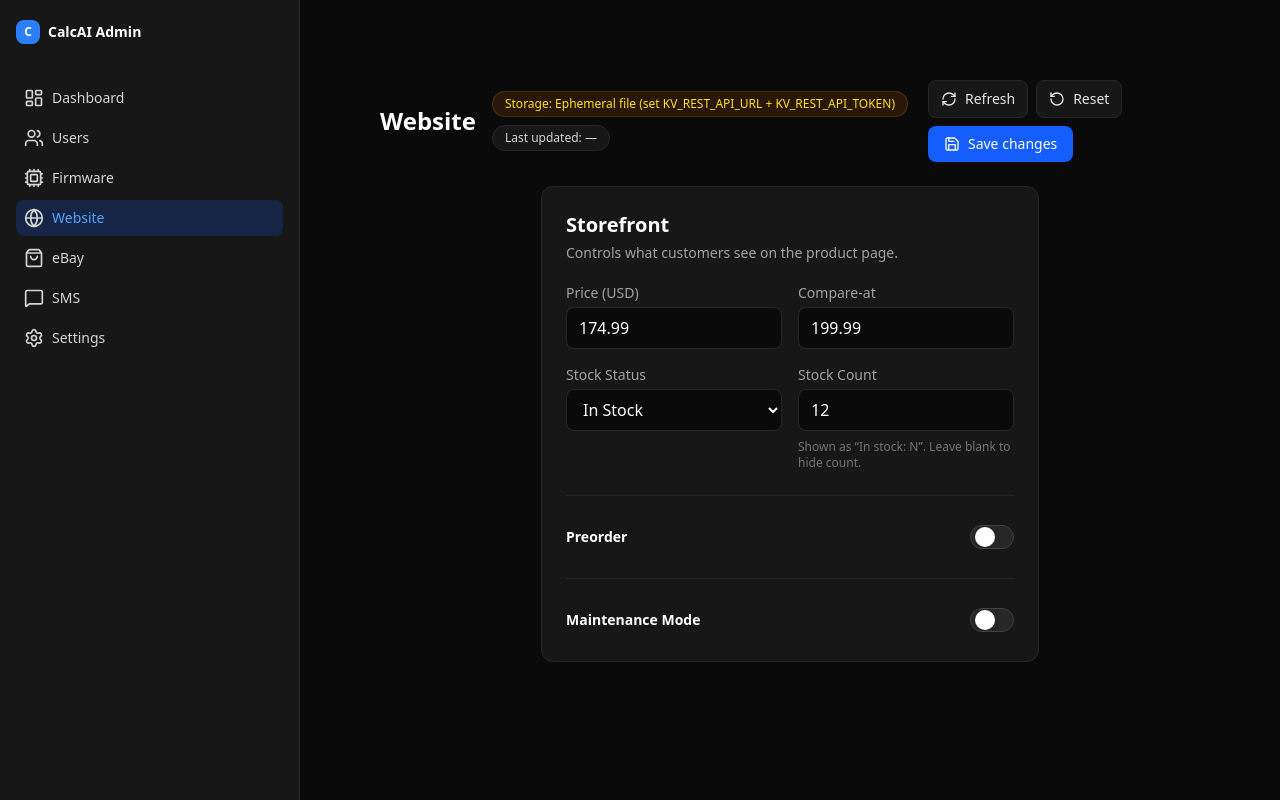
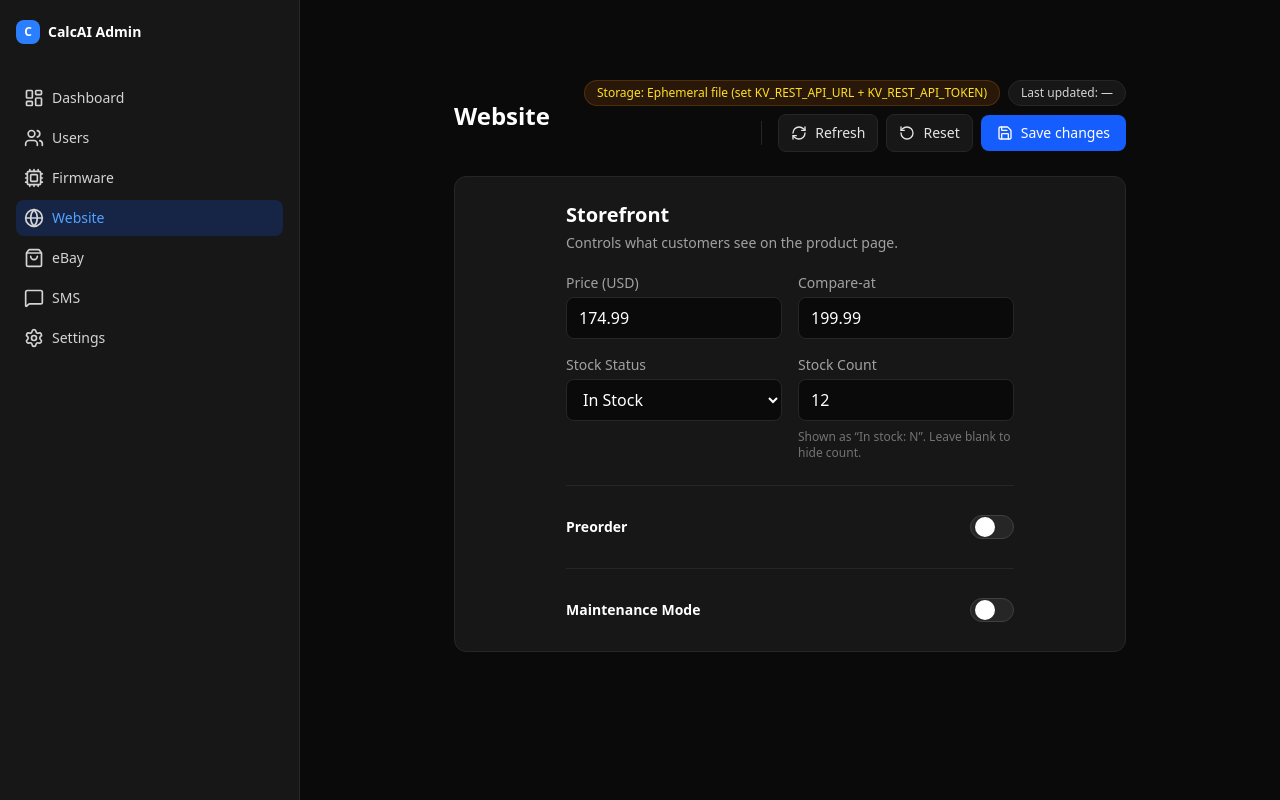
Before and after one commit to ceeazer1/calcai-management-dashboard, a Next.js app: page /website in a window 1280 px wide. Built offline with nearby package versions, Linux system fonts and the light colour scheme.

Commit message:
Dashboard: Website align header to tile

```diff
--- a/src/app/website/page.tsx
+++ b/src/app/website/page.tsx
@@ -184,12 +184,13 @@ export default function WebsitePage() {
 
   return (
     <div className="p-6 md:p-10">
+      <div className="max-w-2xl mx-auto">
         <div className="flex flex-col md:flex-row md:items-center md:justify-between gap-4 mb-6">
           <div>
             <h1 className="text-2xl font-bold text-white">Website</h1>
           </div>
-        <div className="flex flex-col sm:flex-row sm:items-center gap-3">
-          <div className="flex flex-wrap items-center gap-2">
+
+          <div className="flex flex-wrap items-center justify-start md:justify-end gap-2">
             {storageLabel ? (
               <span
                 className={`px-3 py-1 rounded-full text-xs border ${
@@ -213,9 +214,9 @@ export default function WebsitePage() {
             <span className="px-3 py-1 rounded-full text-xs border bg-neutral-900 text-neutral-300 border-neutral-800">
               Last updated: {lastUpdatedLabel}
             </span>
-          </div>
 
-          <div className="flex flex-wrap items-center gap-2 sm:ml-auto">
+            <span className="hidden md:inline-block w-px h-6 bg-neutral-800 mx-2" aria-hidden />
+
             <button
               onClick={refreshLive}
               className="inline-flex items-center gap-2 px-3 py-2 bg-neutral-900 border border-neutral-800 rounded-lg hover:bg-neutral-800 transition-colors text-sm text-neutral-200"
@@ -242,7 +243,6 @@ export default function WebsitePage() {
             </button>
           </div>
         </div>
-      </div>
 
         {alert && (
           <div className={`mb-4 p-3 rounded-lg ${alert.type === "error" ? "bg-red-900/50 text-red-300" : "bg-green-900/50 text-green-300"}`}>
@@ -250,9 +250,8 @@ export default function WebsitePage() {
           </div>
         )}
 
-      <div className="grid grid-cols-1 gap-6">
         {/* Storefront (Pricing + Preorder + Maintenance in one tile) */}
-        <div className="bg-neutral-900 rounded-xl p-6 border border-neutral-800 max-w-2xl mx-auto">
+        <div className="bg-neutral-900 rounded-xl p-6 border border-neutral-800">
           <div className="max-w-md mx-auto">
             <h2 className="text-xl font-semibold text-white mb-1">Storefront</h2>
             <p className="text-sm text-neutral-400">
```
Lines whose indentation alone changed are shown as unchanged.
